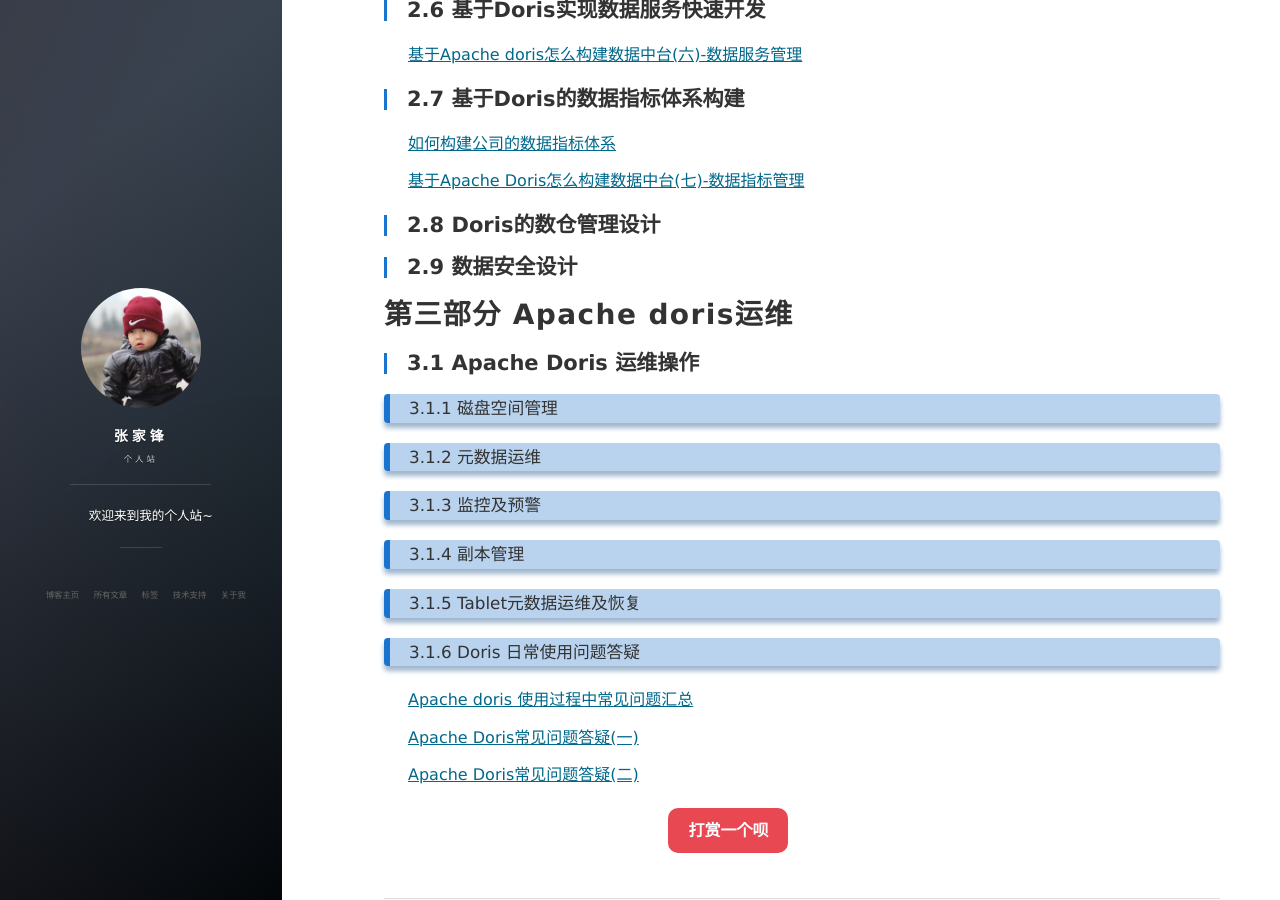
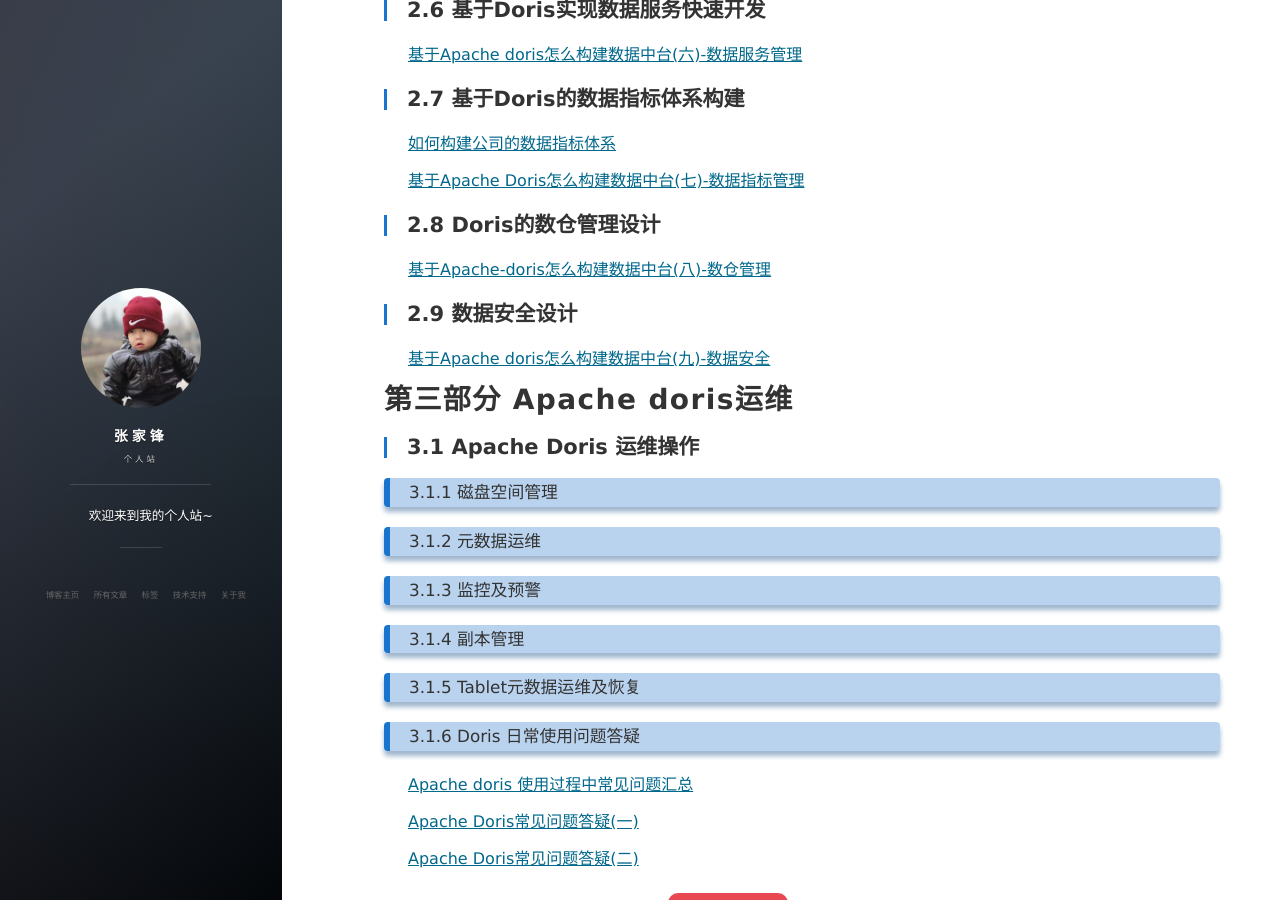
Before and after one commit to hf200012/hf200012.github.io, a Jekyll site: the page built from _posts/2021-10-13-Apache Doris 实战指南.md, in a window 1280 px wide and 900 px high, scrolled down 4911 px. Built offline with Jekyll 4.4.1, drawn with Linux system fonts in a browser that asks for light colours; nearby versions of some CDN libraries; comment, search, counter and statistics services are not loaded.

Commit message:
Update 2021-10-13-Apache Doris 实战指南.md

```diff
--- a/_posts/2021-10-13-Apache Doris 实战指南.md
+++ b/_posts/2021-10-13-Apache Doris 实战指南.md
@@ -171,9 +171,11 @@
 
 ## 2.8 Doris的数仓管理设计
 
-
+[基于Apache-doris怎么构建数据中台(八)-数仓管理](https://hf200012.github.io/2021/09/基于Apache-doris怎么构建数据中台(八)-数仓管理/)
 
 ## 2.9 数据安全设计
+
+[基于Apache doris怎么构建数据中台(九)-数据安全](https://hf200012.github.io/2021/10/基于Apache-doris怎么构建数据中台(九)-数据安全/)
 
 # 第三部分 Apache doris运维
 
```
